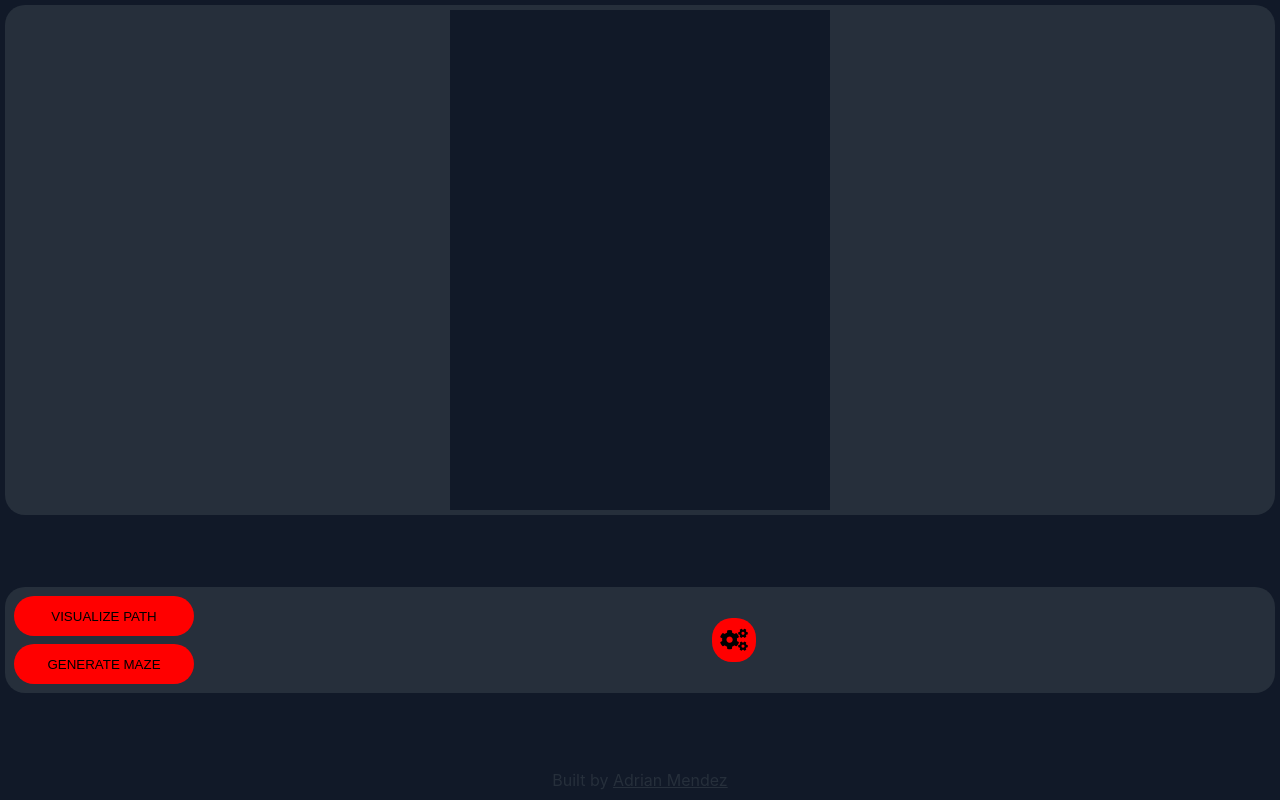
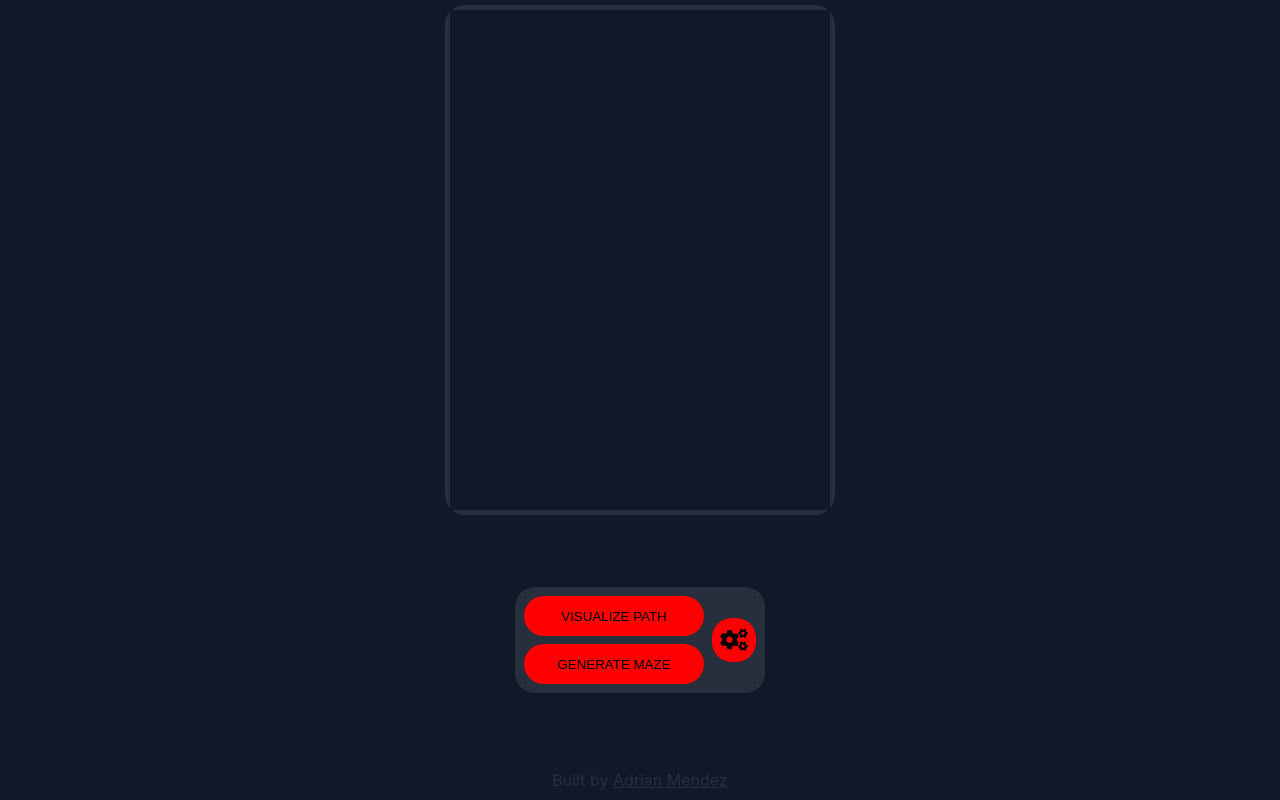
Before and after one commit to adrianmendez03/pathfinder, a React (Create React App) app: page / in a window 1280 px wide. Built offline with nearby package versions, Linux system fonts and the light colour scheme.

Commit message:
grid changed to min content

```diff
--- a/src/App.css
+++ b/src/App.css
@@ -11,6 +11,7 @@
   display: flex;
   flex-direction: column;
   justify-content: space-between;
+  align-items: center;
 }
 
 button {
--- a/src/components/grid/Grid.css
+++ b/src/components/grid/Grid.css
@@ -1,6 +1,7 @@
 @import "../../styles/variables.css";
 
 .grid {
+  width: min-content;
   padding: 5px;
   background-color: var(--secondary);
 }
```
